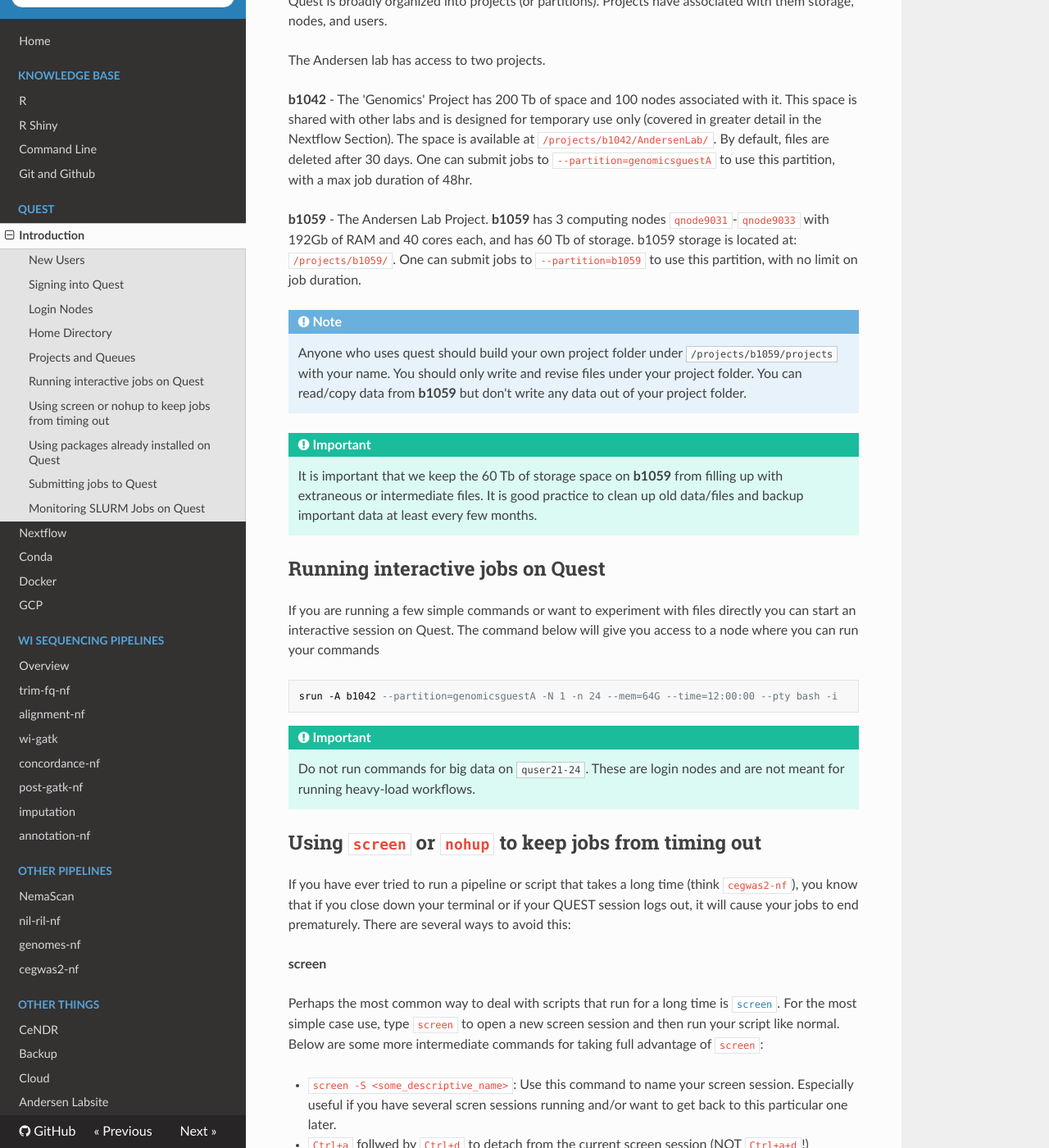
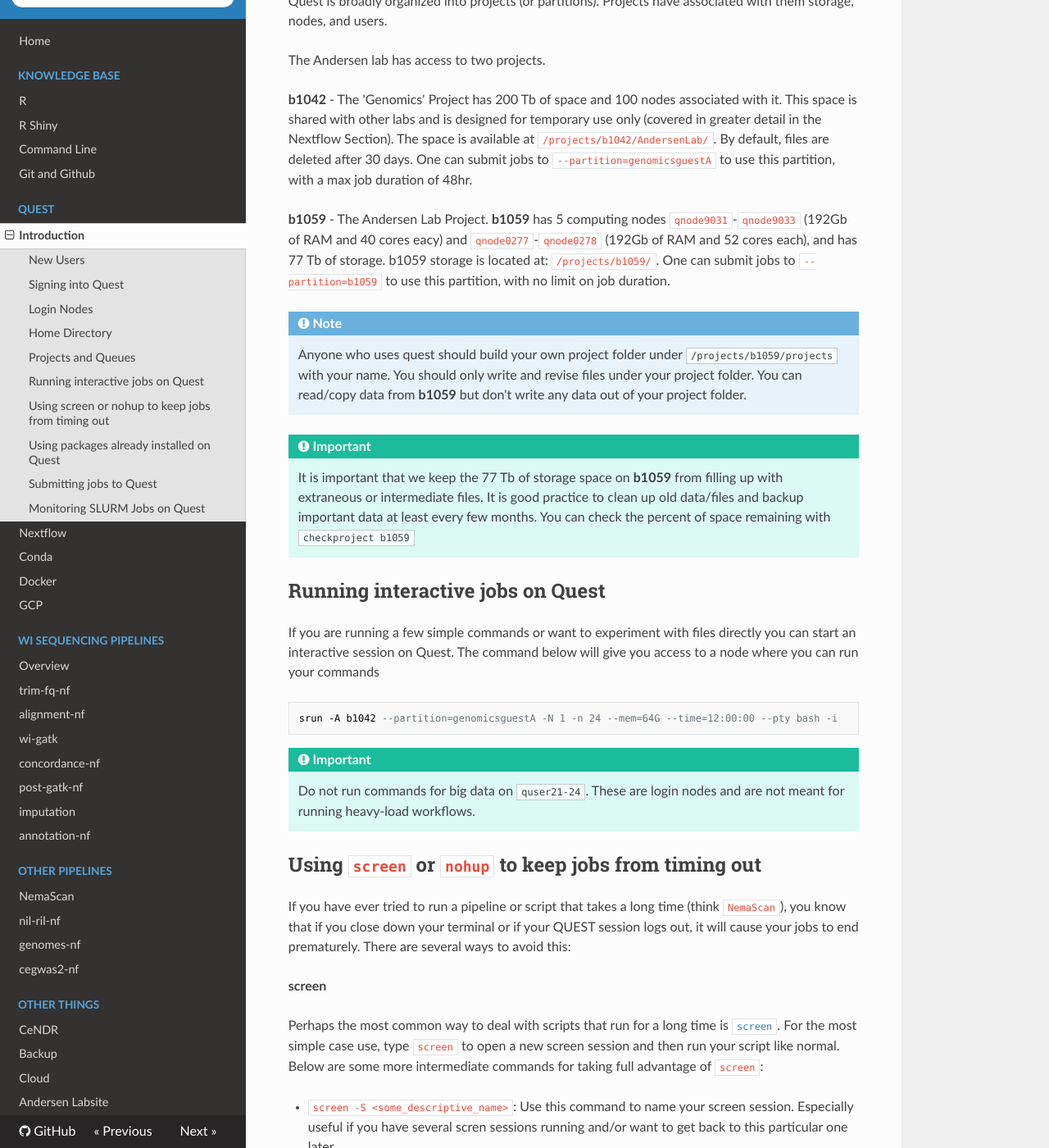
Before and after one commit to AndersenLab/dry-guide, an MkDocs documentation site: the page built from docs/quest-intro.md, in a window 1280 px wide and 1400 px high, scrolled down 2260 px. Shown: the whole window at 82% size. Built offline with MkDocs 1.6.1, drawn with Linux system fonts in a browser that asks for light colours; nearby versions of some CDN libraries; comment, search, counter and statistics services are not loaded.

Commit message:
add quest nodes

```diff
--- a/docs/quest-intro.md
+++ b/docs/quest-intro.md
@@ -73,13 +73,13 @@
 
 __b1042__ - The 'Genomics' Project has 200 Tb of space and 100 nodes associated with it. This space is shared with other labs and is designed for temporary use only (covered in greater detail in the Nextflow Section). The space is available at `/projects/b1042/AndersenLab/`. By default, files are deleted after 30 days. One can submit jobs to `--partition=genomicsguestA` to use this partition, with a max job duration of 48hr.
 
-__b1059__ - The Andersen Lab Project. __b1059__ has 3 computing nodes `qnode9031`-`qnode9033` with 192Gb of RAM and 40 cores each, and has 60 Tb of storage. b1059 storage is located at: `/projects/b1059/`. One can submit jobs to `--partition=b1059` to use this partition, with no limit on job duration.
+__b1059__ - The Andersen Lab Project. __b1059__ has 5 computing nodes `qnode9031`-`qnode9033` (192Gb of RAM and 40 cores eacy) and `qnode0277`-`qnode0278` (192Gb of RAM and 52 cores each), and has 77 Tb of storage. b1059 storage is located at: `/projects/b1059/`. One can submit jobs to `--partition=b1059` to use this partition, with no limit on job duration.
 
 !!! Note
     Anyone who uses quest should build your own project folder under `/projects/b1059/projects` with your name. You should only write and revise files under your project folder. You can read/copy data from __b1059__ but don't write any data out of your project folder.
 
 !!! Important
-	It is important that we keep the 60 Tb of storage space on **b1059** from filling up with extraneous or intermediate files. It is good practice to clean up old data/files and backup important data at least every few months.
+	It is important that we keep the 77 Tb of storage space on **b1059** from filling up with extraneous or intermediate files. It is good practice to clean up old data/files and backup important data at least every few months. You can check the percent of space remaining with `checkproject b1059`
 
 ## Running interactive jobs on Quest
 
@@ -94,7 +94,7 @@
 
 ## Using `screen` or `nohup` to keep jobs from timing out
 
-If you have ever tried to run a pipeline or script that takes a long time (think `cegwas2-nf`), you know that if you close down your terminal or if your QUEST session logs out, it will cause your jobs to end prematurely. There are several ways to avoid this:
+If you have ever tried to run a pipeline or script that takes a long time (think `NemaScan`), you know that if you close down your terminal or if your QUEST session logs out, it will cause your jobs to end prematurely. There are several ways to avoid this:
 
 **screen**
 
```
